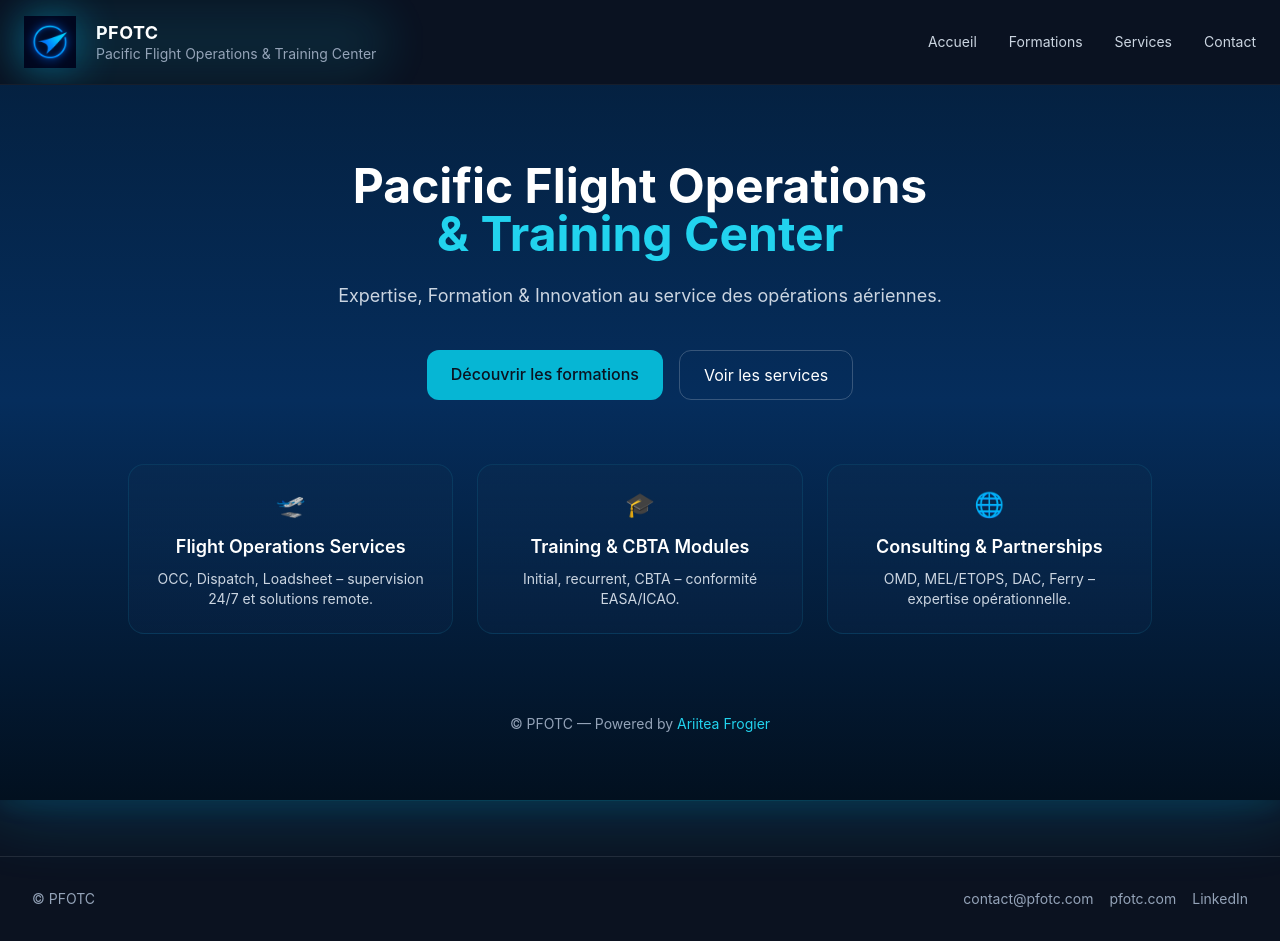
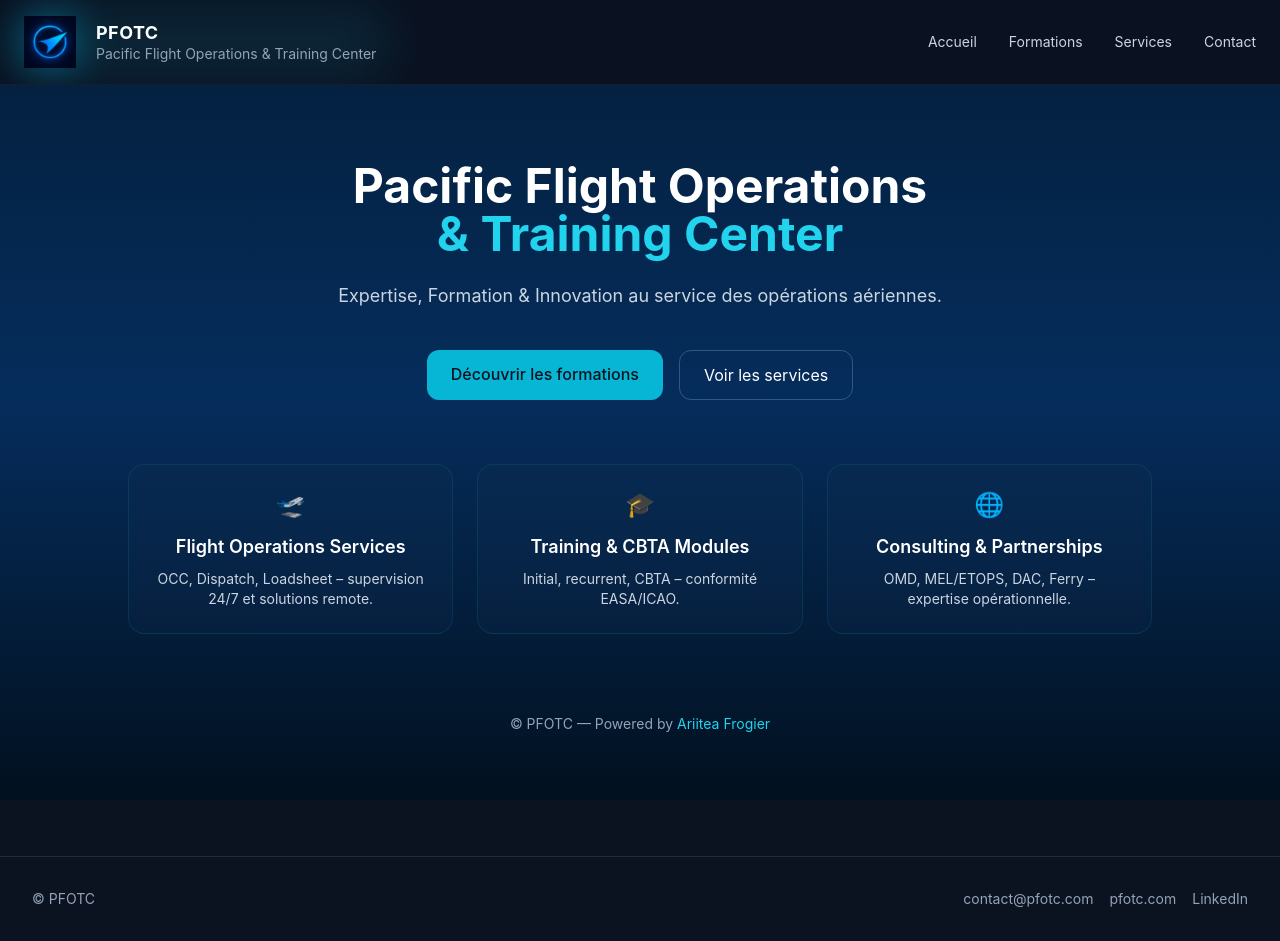
Before and after one commit to Ariitea1/pfotc-site-themes-Bleu-Tech-Horizon, a Next.js app: page / in a window 1280 px wide. Built offline with nearby package versions, Linux system fonts and the light colour scheme.

Commit message:
Update layout.tsx

```diff
--- a/app/layout.tsx
+++ b/app/layout.tsx
@@ -30,25 +30,10 @@ export default function RootLayout({ children }: { children: ReactNode }) {
           font-inter
         "
       >
-        {/* === FOND D'ÉCRAN HORIZON BLEU (image fixe) === */}
-        <div
-          className="fixed inset-0 -z-20"
-          style={{
-            backgroundImage: "url('/background_horizon.png')",
-            backgroundSize: "cover",
-            backgroundPosition: "center bottom",
-            backgroundRepeat: "no-repeat",
-            backgroundAttachment: "fixed",
-          }}
-        ></div>
+        {/* Fond horizon BLEU (image uniquement) */}
+        <div className="bg-horizon" />
 
-        {/* === EFFETS LUMINEUX (halo + ligne d’horizon) === */}
-        <div className="fixed inset-0 z-0 pointer-events-none">
-          <div className="horizon"></div>
-          <div className="horizon-line"></div>
-        </div>
-
-        {/* === CONTENU DU SITE === */}
+        {/* Contenu du site au-dessus du fond */}
         <div className="relative z-10 flex flex-col min-h-screen">
           <Header />
           <main className="flex-grow">{children}</main>
```
